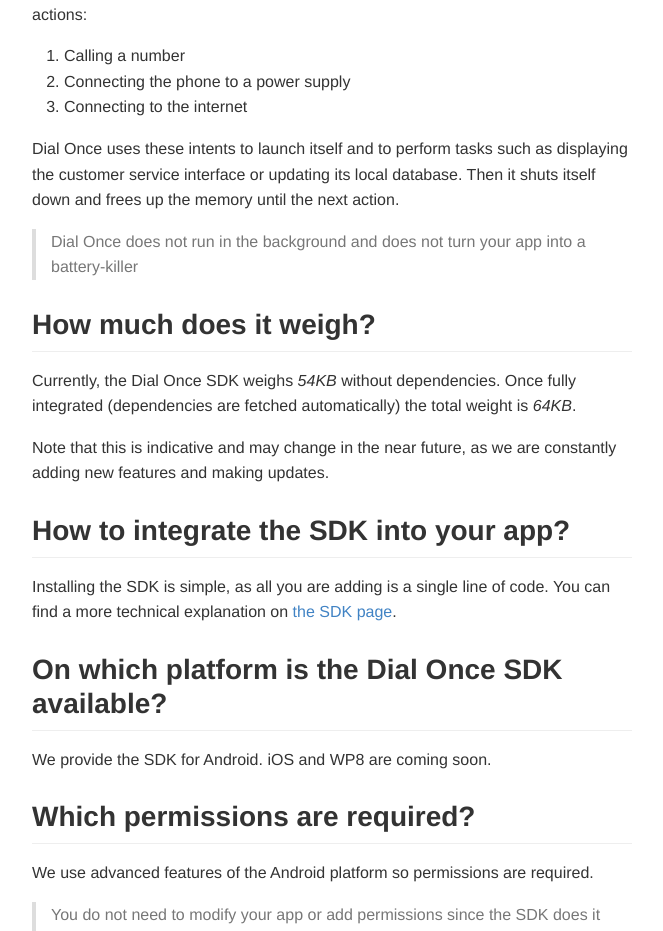
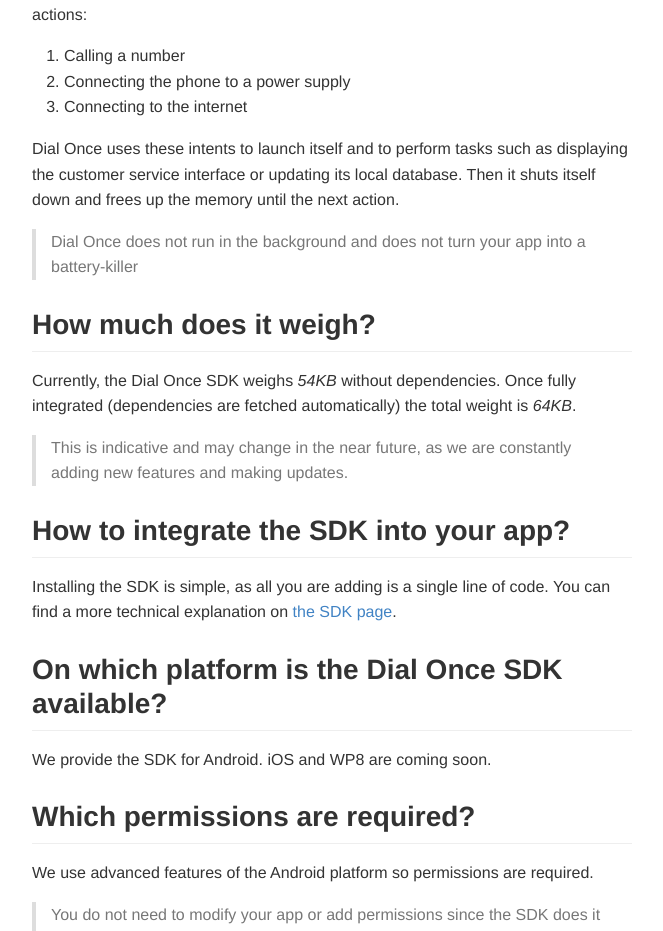
Before and after one commit to dialonce/dialonce.github.io, a Jekyll site: the page built from android/specs/index.md, in a window 1280 px wide. Shown: the part 696-1627 px from the top of the page, without its empty margins (308-971 px from the left). Built offline with Jekyll 4.4.1, drawn with Linux system fonts in a browser that asks for light colours.

Commit message:
Formatting the Android specifications

```diff
--- a/android/specs/index.md
+++ b/android/specs/index.md
@@ -31,7 +31,7 @@
 
 Currently, the Dial Once SDK weighs *54KB* without dependencies. Once fully integrated (dependencies are fetched automatically) the total weight is *64KB*.
 
-Note that this is indicative and may change in the near future, as we are constantly adding new features and making updates.
+> This is indicative and may change in the near future, as we are constantly adding new features and making updates.
 
 How to integrate the SDK into your app?
 ---------------------------------------
```
